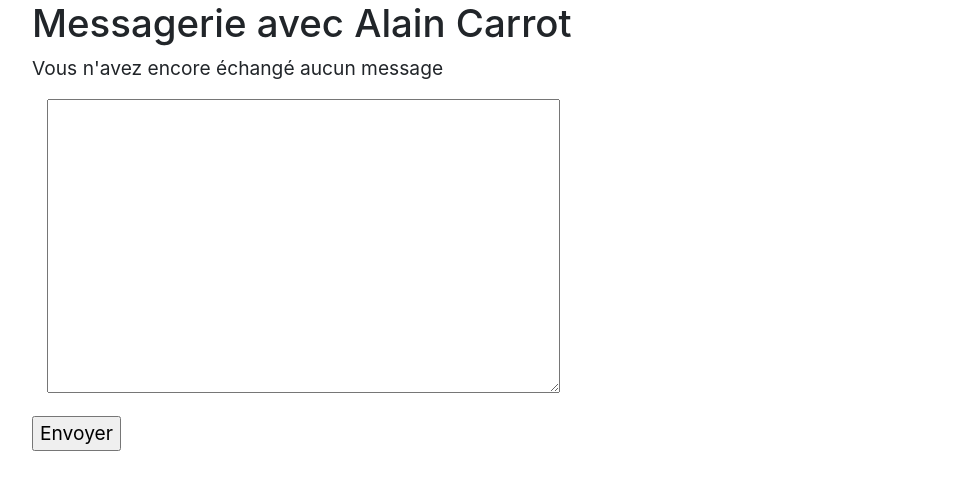
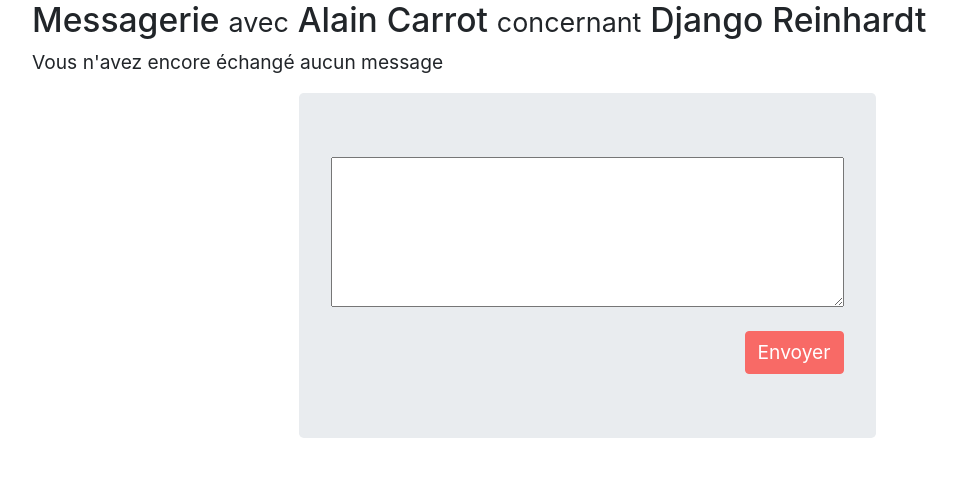
Before and after one commit to CaralDesail/CarnetDeLiaisonAlpha, a Django app: page /messagerieII/MessageAboutTo/1/1/ in a window 1280 px wide. Shown: the top 490 px of the page, without its empty margins (53-1010 px from the left). Run offline with Django 3.2, Linux system fonts and the light colour scheme; data comes from the database, SQL or seed files in the repository; both versions use the stored data as it was after the commit; some libraries are stand-ins or nearby versions.

Commit message:
Update message module with date

```diff
--- a/messagerie/forms.py
+++ b/messagerie/forms.py
@@ -1,9 +1,14 @@
 from django import forms
 from django.contrib.auth.forms import UserCreationForm
 from .models import *
+from django.forms import ModelForm, Textarea
+
 
 class MessagePersoATForm(forms.ModelForm):
     class Meta :
         model = MessagePersoAT
         #fields = '__all__'
         fields = ('contenu',)
+        widgets = {
+          'contenu': Textarea(attrs={'rows':5, 'cols':40}),
+        }
--- a/messagerie/models.py
+++ b/messagerie/models.py
@@ -1,5 +1,6 @@
 from django.db import models
 from django.utils import timezone
+
 
 # Create your models here.
 class MessagePersoAT(models.Model):
--- a/messagerie/modulesATComplementaires.py
+++ b/messagerie/modulesATComplementaires.py
@@ -9,25 +9,24 @@
 
     ListMessagesFiltred = []
     for MessageATFiltred in QueryMessagesFiltred:
-        print("Message trouvé: ", MessageATFiltred.contenu, " adressé par ",MessageATFiltred.auteurID, " recu par ",
-              MessageATFiltred.receiverID)
+        # print("Message trouvé: ", MessageATFiltred.contenu, " adressé par ",MessageATFiltred.auteurID, " recu par ",
+        #      MessageATFiltred.receiverID)
         # the two following will filter if id correspondant and user are each in emiter ou receiver ...
         if id_correspondant != MessageATFiltred.auteurID and id_correspondant != MessageATFiltred.receiverID:
-            print ("Break car on cherche un id correspondant ",id_correspondant, " dans Auteur ou Receiver")
+            #    print ("Break car on cherche un id correspondant ",id_correspondant, " dans Auteur ou Receiver")
             continue
         if request.user.pk != int(MessageATFiltred.auteurID) and request.user.pk != int(MessageATFiltred.receiverID):
-            print ("Break car on cherche un request.user n° ",request.user.pk, " dans Auteur ou Receiver")
+            #    print ("Break car on cherche un request.user n° ",request.user.pk, " dans Auteur ou Receiver")
             continue
-
 
         # we add status if user is emiter or receiver
         if int(MessageATFiltred.auteurID) == int(request.user.pk):
-            print("yes !")
+            #print("yes !")
             MessageATFiltred.isAuteur = True
         else:
-            print("no ! ")
+            #print("no ! ")
             MessageATFiltred.isAuteur = False
 
         ListMessagesFiltred.append(MessageATFiltred)
 
-    return (ListMessagesFiltred)
+    return ListMessagesFiltred
--- a/messagerie/templates/messagerie/messageAboutTo.html
+++ b/messagerie/templates/messagerie/messageAboutTo.html
@@ -4,7 +4,7 @@
 {% block content %}
 
 <div class="container">
-<H2>Messagerie avec {{ ContactSel.first_name }} {{ ContactSel.last_name }}</H2>
+    <H3>Messagerie <small>avec</small> {{ ContactSel.first_name }} {{ ContactSel.last_name }} <small>concernant</small> {{ carnet.name }} {{ carnet.forename}}</H3>
 
 <!--Content part -->
 
@@ -20,8 +20,14 @@
     <div class="col-sm-4"></div>
     <div class="col-sm-8">
       <ul class="list-group">
-        <li class="list-group-item list-group-item-primary">{{ message.contenu }}</li>
+        <li class="list-group-item list-group-item-primary">
+            <div class="d-flex justify-content-between">
+                <div>{{ message.contenu }}</div>
+                <div></div>
+            </div>
+        </li>
       </ul>
+        <small><small>{{ message.date }}</small></small>
     </div>
 
   </div>
@@ -35,9 +41,14 @@
     <div class="col-sm-8">
 
       <ul class="list-group">
-        <li class="list-group-item list-group-item-secondary">{{ message.contenu }}</li>
+        <li class="list-group-item list-group-item-secondary">
+            <div class="d-flex justify-content-between">
+                <div>{{ message.contenu }}</div>
+                <div></div>
+            </div>
+        </li>
       </ul>
-
+<small><small>{{ message.date }}</small></small>
     </div>
     <div class="col-sm-3"></div>
   </div>
@@ -54,21 +65,25 @@
         {% endfor %}
 
 
+
+
 <!-- Answer part -->
 <p>
 {% if envoi %}Message envoyé !
-     <meta http-equiv="REFRESH" content="0;url="><!-- cette ligne va rediriger l'utilisateur connecté direct à carnets-->
+     <meta http-equiv="REFRESH" content="0;url="><!-- cette ligne va rediriger l'utilisateur connecté direct à la même page-->
 {% else %}
 
-
+    <div class="d-flex justify-content-center">
+    <div class="jumbotron">
 <form method="post" action="">
   {% csrf_token %}
-  <div class="container-fluid ">
+
   {{ form.as_p }}
-    </div>
-  <input type="submit" value="Envoyer"/>
+
+     <div class="d-flex justify-content-end">
+    <input type="submit" class="btn btn-primary " value="Envoyer" /></div>
 </form>
-
+        </div>
 {% endif %}
 
   </p>
--- a/messagerie/views.py
+++ b/messagerie/views.py
@@ -1,7 +1,9 @@
 from django.shortcuts import render
 from .models import *
+from tablecom.models import ChildSNotebook
 from .forms import *
 from .modulesATComplementaires import *
+from django.shortcuts import render,get_object_or_404,redirect
 from django.views.generic import FormView
 from django.utils import timezone
 from django.contrib.messages.views import SuccessMessageMixin
@@ -10,6 +12,8 @@
 # Create your views here.
 def messageAboutTo(request, id_carnet, id_correspondant):
     # print("Appel pour le carnet ",id_carnet, "et le correspondant ",id_correspondant)
+
+
 
     ContactSel = User.objects.get(id=id_correspondant)
 
@@ -23,6 +27,8 @@
     premodel = MessagePersoAT(auteurID=request.user.pk, AttachedChildNotebookID=id_carnet, receiverID=id_correspondant)
     form = MessagePersoATForm(request.POST or None, instance=premodel)
 
+    carnet = get_object_or_404(ChildSNotebook, id=id_carnet)
+
     if form.is_valid():
         print("Message Envoyé")
         envoi = True
```
Also changed, not shown: tablecom/templates/tablecom/message_contact_list.html (+8 -6 lines), db.sqlite3.
